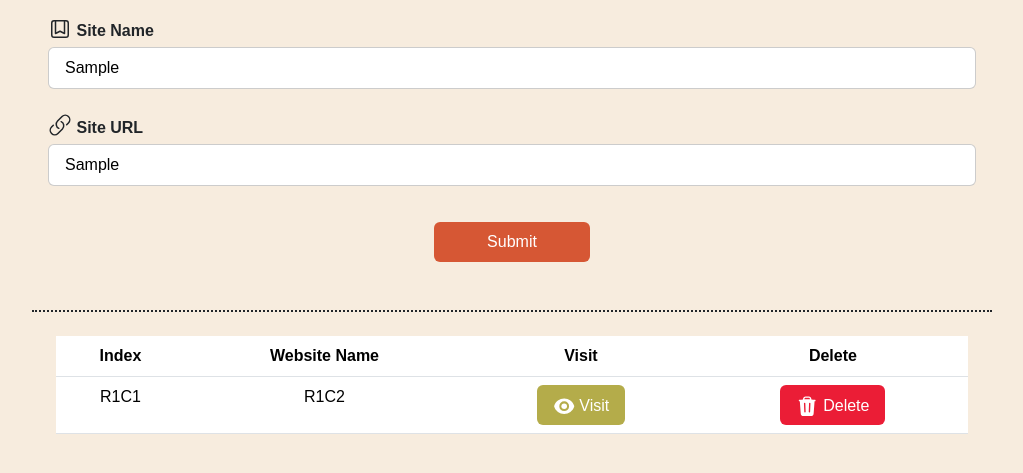
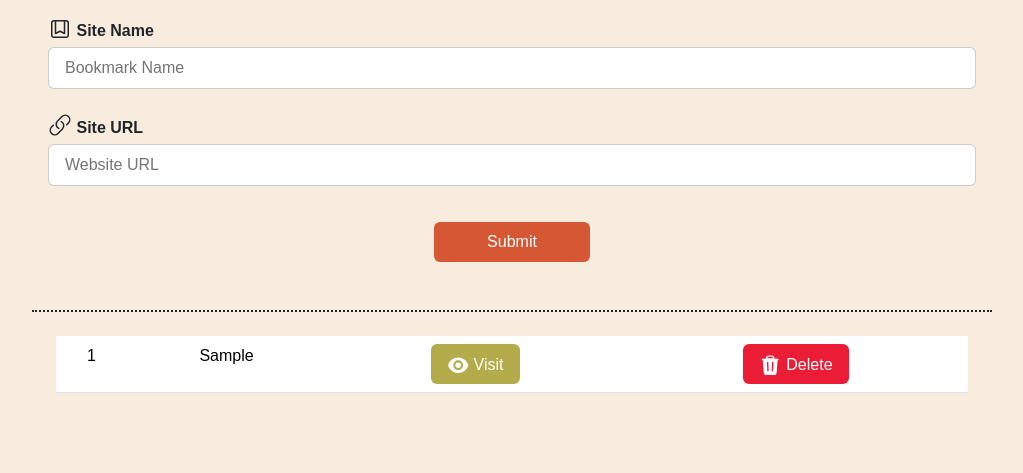
Before and after one commit to rawwaanntarekk/Bookmarker, a plain HTML site: page index.html in a window 1280 px wide. Both pictures are taken after typing "Sample", "Sample" into the empty fields and a click on the button "Submit". Shown: the part 263-736 px from the top of the page, without its empty margins (128-1151 px from the left). Drawn offline with Linux system fonts and the light colour scheme; a web font is replaced by a local one.

Commit message:
Add / Delete bookmars and Display available bookmarks is done

```diff
--- a/app/css/mainStyle.css
+++ b/app/css/mainStyle.css
@@ -7,6 +7,11 @@
 
 ::selection {
     background-color: #FEC260;
+
+}
+
+a {
+    text-decoration: none;
 
 }
 
--- a/app/js/app.js
+++ b/app/js/app.js
@@ -0,0 +1,95 @@
+//& HTML Elements
+
+var siteNameInput = document.querySelector("#siteName");
+
+var siteURLInput = document.querySelector("#siteURL");
+
+var submitButton = document.getElementById("submit-btn");
+
+var visitButton = document.querySelector("visit-btn");
+
+var deleteButton = document.querySelector("delete-btn");
+
+var bookmarksContainer = document.querySelector(".sites-table");
+
+//& System Variables
+
+var bookmarks = [];
+
+if (localStorage.getItem("bookmarks") != null) {
+  bookmarks = JSON.parse(localStorage.getItem("bookmarks"));
+
+  displayBookmarks();
+}
+
+//& Functions
+
+function addBookmark() {
+  var site = {
+    name: siteNameInput.value,
+    url: siteURLInput.value,
+  };
+  bookmarks.push(site);
+  localStorage.setItem("bookmarks", JSON.stringify(bookmarks));
+  displayBookmarks();
+  clearForm();
+}
+
+function deleteBookmark(index) {
+  bookmarks.splice(index, 1);
+  localStorage.setItem("bookmarks", JSON.stringify(bookmarks));
+
+  displayBookmarks();
+}
+
+function displayBookmarks() {
+  var box = "";
+  for (var i = 0; i < bookmarks.length; i++) {
+    box += ` <tr class="">
+        <td scope="row">${i + 1}</td>
+        <td>${bookmarks[i].name}</td>
+        <td>
+            <button class=" visit-btn rounded  align-items-center py-2 px-3 ">
+            <a href="${bookmarks[i].url}">
+            <svg xmlns="http://www.w3.org/2000/svg" viewBox="0 0 24 24"
+                fill="currentColor" data-slot="icon" class="w-6 h-6 text-white">
+                <path d="M12 15a3 3 0 1 0 0-6 3 3 0 0 0 0 6Z" />
+                <path fill-rule="evenodd"
+                    d="M1.323 11.447C2.811 6.976 7.028 3.75 12.001 3.75c4.97 0 9.185 3.223 10.675 7.69.12.362.12.752 0 1.113-1.487 4.471-5.705 7.697-10.677 7.697-4.97 0-9.186-3.223-10.675-7.69a1.762 1.762 0 0 1 0-1.113ZM17.25 12a5.25 5.25 0 1 1-10.5 0 5.25 5.25 0 0 1 10.5 0Z"
+                    clip-rule="evenodd" />
+            </svg>
+        </a>
+                <h5 class="m-0 fs-6  d-inline">Visit</h5>
+
+            </button>
+        </td>
+        <td>
+            <button class=" delete-btn rounded  align-items-center py-2 px-3 " onclick = deleteBookmark(${i})>
+                <svg xmlns="http://www.w3.org/2000/svg" viewBox="0 0 24 24" fill="currentColor"
+                    data-slot="icon" class="w-6 h-6">
+                    <path fill-rule="evenodd"
+                        d="M16.5 4.478v.227a48.816 48.816 0 0 1 3.878.512.75.75 0 1 1-.256 1.478l-.209-.035-1.005 13.07a3 3 0 0 1-2.991 2.77H8.084a3 3 0 0 1-2.991-2.77L4.087 6.66l-.209.035a.75.75 0 0 1-.256-1.478A48.567 48.567 0 0 1 7.5 4.705v-.227c0-1.564 1.213-2.9 2.816-2.951a52.662 52.662 0 0 1 3.369 0c1.603.051 2.815 1.387 2.815 2.951Zm-6.136-1.452a51.196 51.196 0 0 1 3.273 0C14.39 3.05 15 3.684 15 4.478v.113a49.488 49.488 0 0 0-6 0v-.113c0-.794.609-1.428 1.364-1.452Zm-.355 5.945a.75.75 0 1 0-1.5.058l.347 9a.75.75 0 1 0 1.499-.058l-.346-9Zm5.48.058a.75.75 0 1 0-1.498-.058l-.347 9a.75.75 0 0 0 1.5.058l.345-9Z"
+                        clip-rule="evenodd" />
+                </svg>
+
+                </svg>
+
+
+                <h5 class="m-0 fs-6  d-inline">Delete</h5>
+        </td>
+    </tr>`;
+  }
+
+  bookmarksContainer.innerHTML = box;
+}
+
+function clearForm() {
+  siteNameInput.value = "";
+  siteURLInput.value = "";
+}
+
+console.log(bookmarks);
+
+//& Event Listeners
+
+submitButton.addEventListener("click", addBookmark);
--- a/index.html
+++ b/index.html
@@ -77,9 +77,9 @@
 
             </div>
 
-            <section class="sites-table row col-sm-11 col-md-9 justify-content-center mx-auto mt-4 ">
+            <section class=" row col-sm-11 col-md-9 justify-content-center mx-auto mt-4 ">
                 <div class="table-responsive">
-                    <table class="table table-white text-center mx-auto">
+                    <table class="sites-table table table-white text-center mx-auto">
                         <thead>
                             <tr>
                                 <th scope="col">Index</th>
@@ -94,13 +94,15 @@
                                 <td>R1C2</td>
                                 <td>
                                     <button class=" visit-btn rounded  align-items-center py-2 px-3 ">
-                                        <svg xmlns="http://www.w3.org/2000/svg" viewBox="0 0 24 24" fill="currentColor"
-                                            data-slot="icon" class="w-6 h-6">
-                                            <path d="M12 15a3 3 0 1 0 0-6 3 3 0 0 0 0 6Z" />
-                                            <path fill-rule="evenodd"
-                                                d="M1.323 11.447C2.811 6.976 7.028 3.75 12.001 3.75c4.97 0 9.185 3.223 10.675 7.69.12.362.12.752 0 1.113-1.487 4.471-5.705 7.697-10.677 7.697-4.97 0-9.186-3.223-10.675-7.69a1.762 1.762 0 0 1 0-1.113ZM17.25 12a5.25 5.25 0 1 1-10.5 0 5.25 5.25 0 0 1 10.5 0Z"
-                                                clip-rule="evenodd" />
-                                        </svg>
+                                        <a href="">
+                                            <svg xmlns="http://www.w3.org/2000/svg" viewBox="0 0 24 24"
+                                                fill="currentColor" data-slot="icon" class="w-6 h-6 text-white">
+                                                <path d="M12 15a3 3 0 1 0 0-6 3 3 0 0 0 0 6Z" />
+                                                <path fill-rule="evenodd"
+                                                    d="M1.323 11.447C2.811 6.976 7.028 3.75 12.001 3.75c4.97 0 9.185 3.223 10.675 7.69.12.362.12.752 0 1.113-1.487 4.471-5.705 7.697-10.677 7.697-4.97 0-9.186-3.223-10.675-7.69a1.762 1.762 0 0 1 0-1.113ZM17.25 12a5.25 5.25 0 1 1-10.5 0 5.25 5.25 0 0 1 10.5 0Z"
+                                                    clip-rule="evenodd" />
+                                            </svg>
+                                        </a>
 
 
                                         <h5 class="m-0 fs-6  d-inline">Visit</h5>
```
